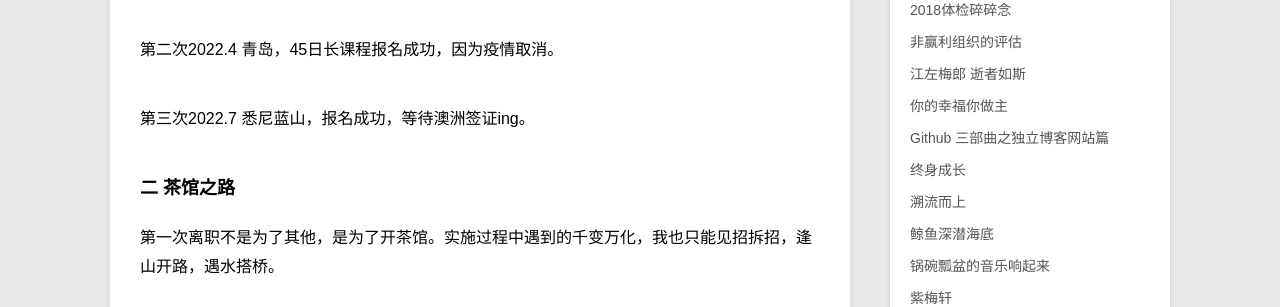
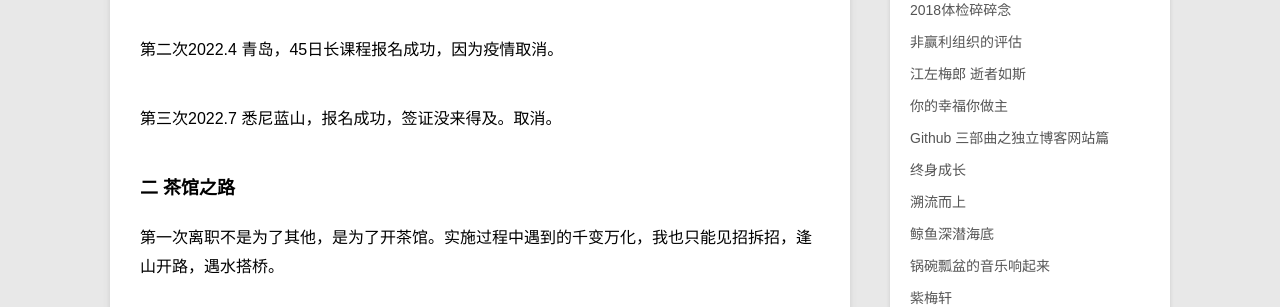
Before and after one commit to violettianjie/violettianjie.github.io, a Jekyll site: the page built from _posts/blog/2022-07-09-2life.md, in a window 1280 px wide and 900 px high, scrolled down 2709 px. Shown: the part 150-457 px from the top of the window. Built offline with Jekyll 4.4.1, drawn with Linux system fonts in a browser that asks for light colours.

Commit message:
Update 2022-07-09-2life.md

```diff
--- a/_posts/blog/2022-07-09-2life.md
+++ b/_posts/blog/2022-07-09-2life.md
@@ -76,7 +76,7 @@ category: blog
 
 第二次2022.4  青岛，45日长课程报名成功，因为疫情取消。
 
-第三次2022.7  悉尼蓝山，报名成功，等待澳洲签证ing。
+第三次2022.7  悉尼蓝山，报名成功，签证没来得及。取消。
 
 ### 二 茶馆之路
 
```
Also changed, not shown: other parts of _posts/blog/2022-07-09-2life.md (+2 -0 lines).
